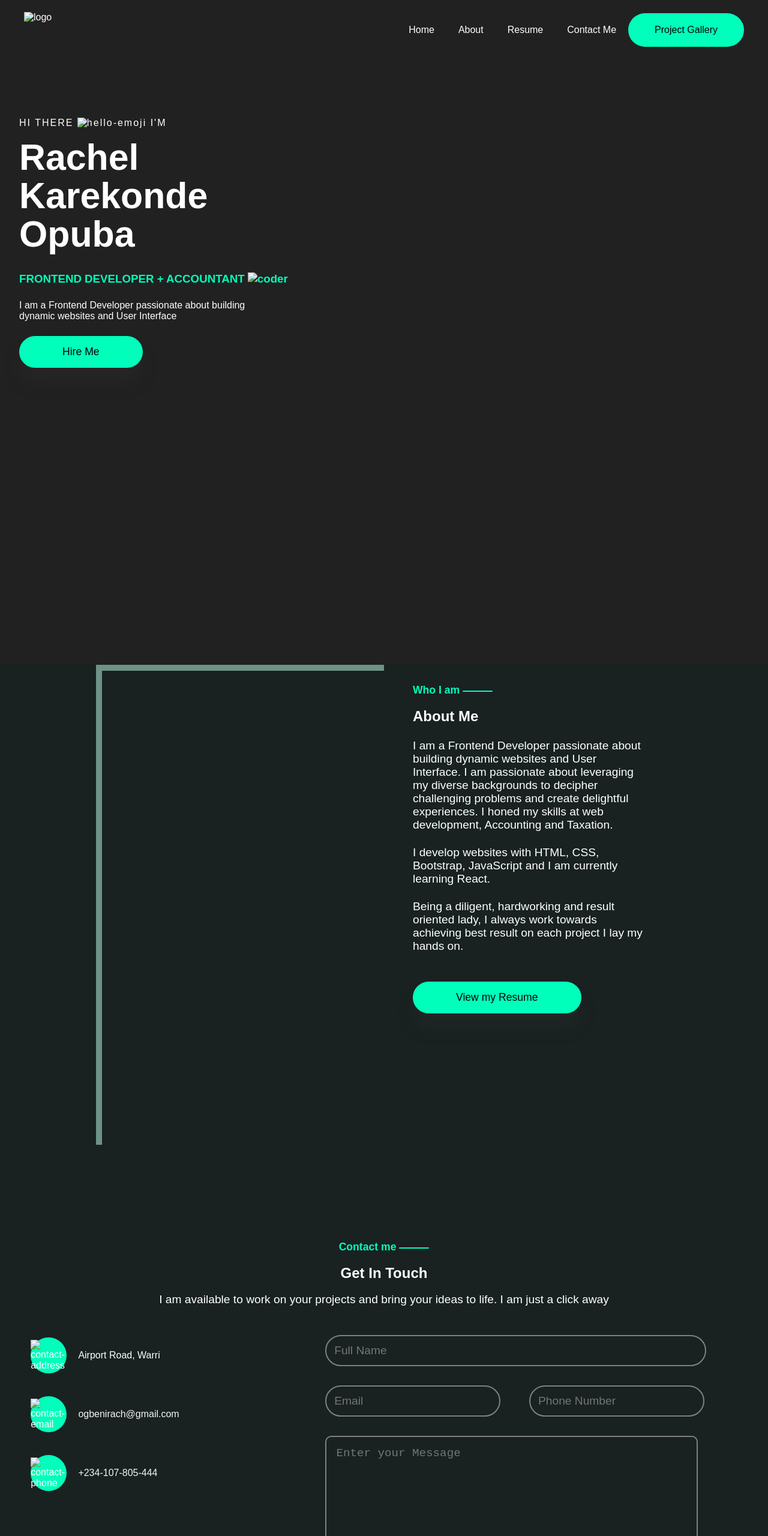
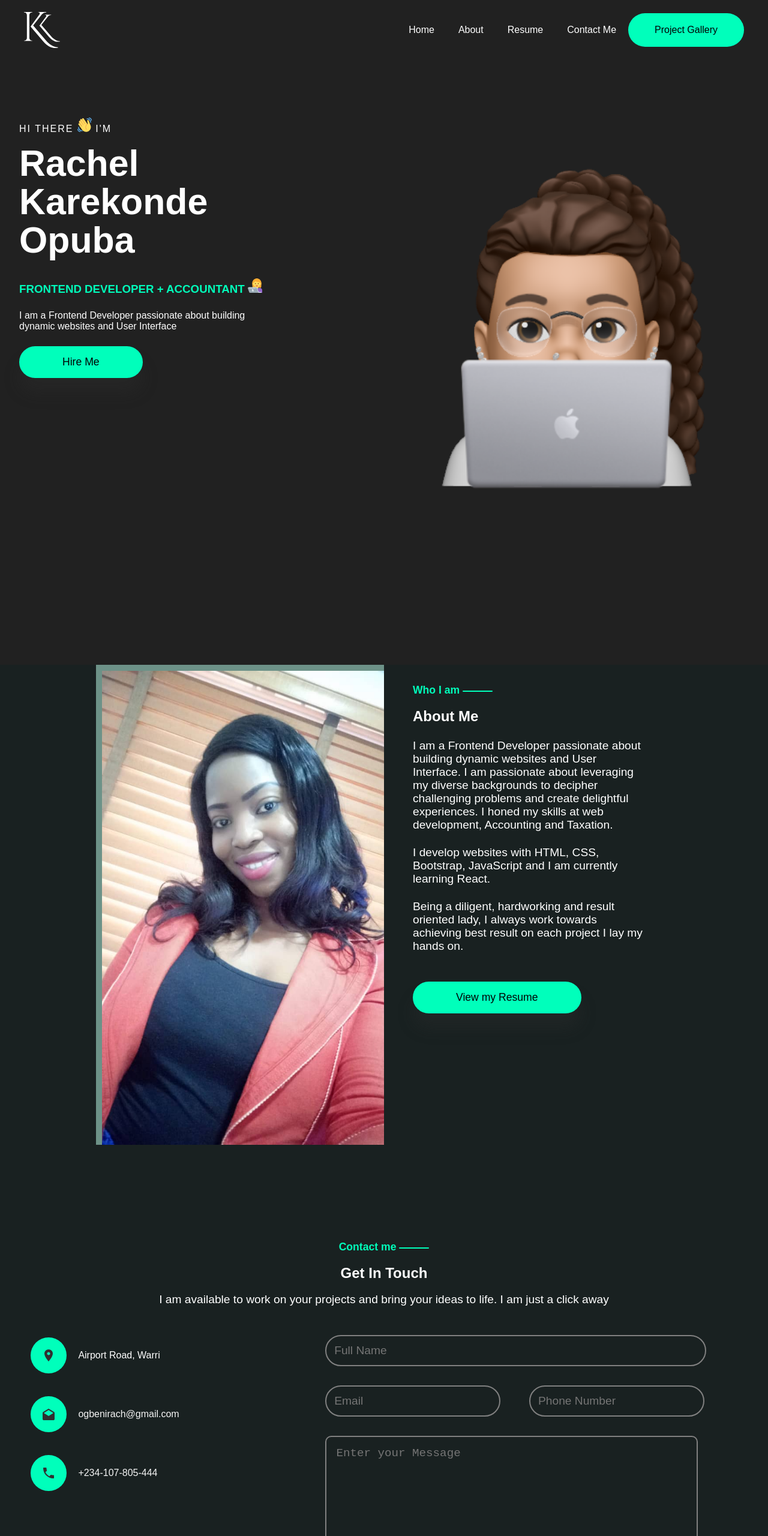
Before and after one commit to RachelOpuba/Portfolio, a plain HTML site: page index.html in a window 1280 px wide. Shown: the top 2560 px of the page at 60% size. Drawn offline with Linux system fonts and the light colour scheme; the site is published under a folder, as on GitHub Pages, so addresses that start at the root find nothing.

Commit message:
modified image path

```diff
--- a/index.html
+++ b/index.html
@@ -14,7 +14,7 @@
 <body>
     <div class="page-wraper">
         <nav>
-            <img src="/images/logo.svg" alt="logo" class="logo">
+            <img src="images/logo.svg" alt="logo" class="logo">
             <ul class="list">
                 <li><a href="index.html">home</a></li>
                 <li><a href="#about">about</a></li>
@@ -35,12 +35,12 @@
 
         <div class="main">
             <div class="hero-text">
-                <p class="hello">HI THERE <img src="/images/emoji.svg" alt="hello-emoji"> I'M </p>
+                <p class="hello">HI THERE <img src="images/emoji.svg" alt="hello-emoji"> I'M </p>
                 <h3 class="name">Rachel</h3>
                 <h3 class="name">Karekonde</h3>
                 <h3 class="name">Opuba</h3>
                 <div class="role">
-                    <h3>FRONTEND DEVELOPER + ACCOUNTANT <img src="/images/typer.svg" alt="coder"></h3>
+                    <h3>FRONTEND DEVELOPER + ACCOUNTANT <img src="images/typer.svg" alt="coder"></h3>
                 </div>
                 <div class="description">
                     <p>I am a  Frontend Developer passionate about building
@@ -97,20 +97,20 @@
             <div class="contact-details">
                 <div class="contact-container">
                     <div class="container-div">
-                        <img src="/images/contact-address.svg" alt="contact-address">
+                        <img src="images/contact-address.svg" alt="contact-address">
                     </div>
                     <p>Airport Road, Warri</p>
                 </div>
                 <div class="contact-container">
                     <div class="container-div">
-                        <img src="/images/contact-email.svg" alt="contact-email">
+                        <img src="images/contact-email.svg" alt="contact-email">
                     </div>
                     <a href="mailto:ogbenirach@gmail.com">ogbenirach@gmail.com</a>
                 </div>
 
                 <div class="contact-container">
                     <div class="container-div">
-                        <img src="/images/contact-phone.svg" alt="contact-phone">
+                        <img src="images/contact-phone.svg" alt="contact-phone">
                     </div>
                     <a href="tel:+234-107-805-444">+234-107-805-444</a>
                 </div>
@@ -138,7 +138,7 @@
 
     <footer>
         <div class="logo">
-            <img src="/images/logo.svg" alt="">
+            <img src="images/logo.svg" alt="">
         </div>
         <div class="copyright"><p> &copyCopyright 2022. All right reserved</p></div>
         <div class="social-handle">
--- a/styles.css
+++ b/styles.css
@@ -75,7 +75,7 @@ nav ul li {
 
 .hero-image {
   width: 50%;
-  background-image: url(/images/hero.png);
+  background-image: url(images/hero.png);
   background-repeat: no-repeat;
   background-size: contain;
   background-position: center;
@@ -237,7 +237,7 @@ textarea {
 }
 .about-image {
   width: 50%;
-  background-image: url(/images/rachel-pic.jpeg);
+  background-image: url(images/rachel-pic.jpeg);
   background-position: center;
   background-size: cover;
   border-top: 10px solid rgb(109, 146, 136);
@@ -295,7 +295,7 @@ footer a {
       rgba(0, 0, 0, 0.4),
       rgba(0, 0, 0, 0.73)
     ),
-    url(/images/bg.jpg);
+    url(images/bg.jpg);
   background-position: center;
   background-repeat: no-repeat;
   color: white;
```
Also changed, not shown: home.html (+1 -1 lines), resume.html (+2 -2 lines).
